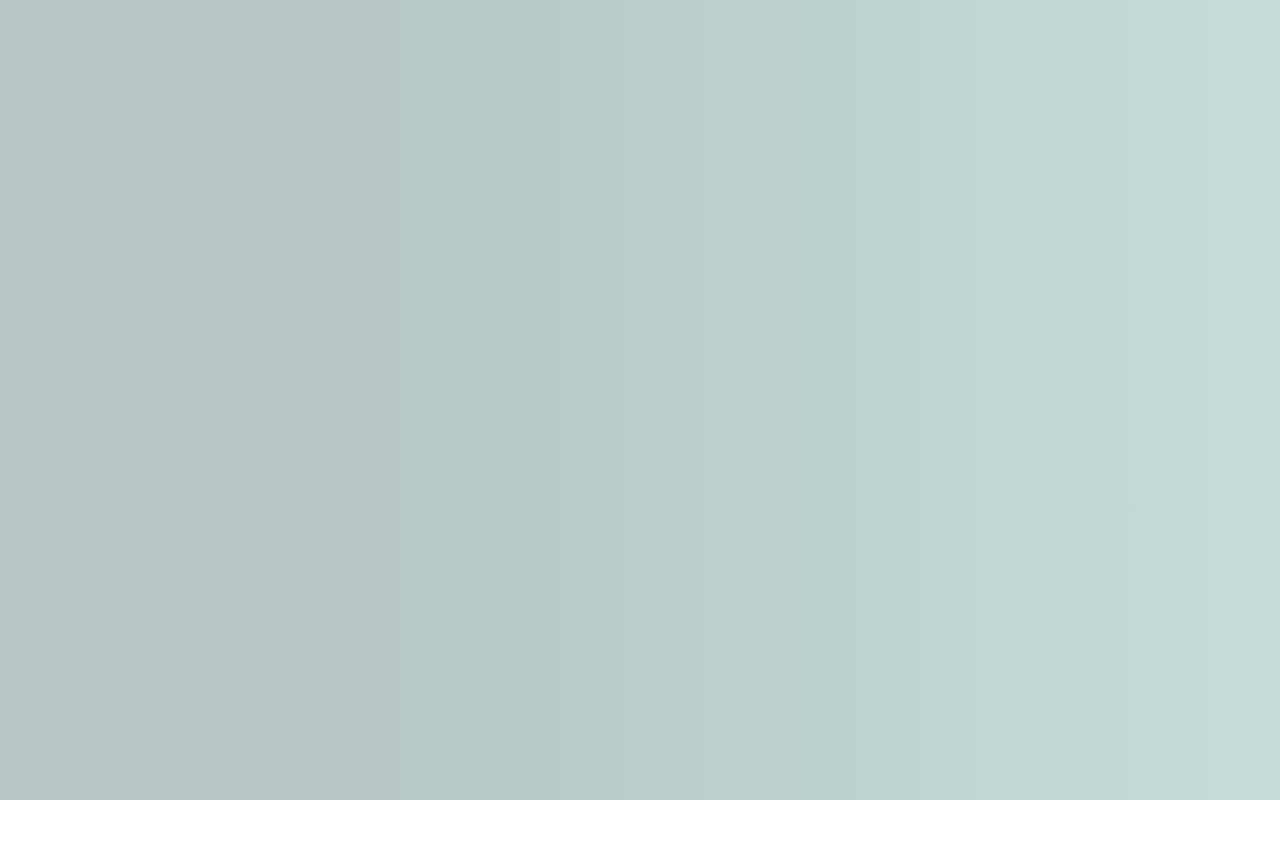
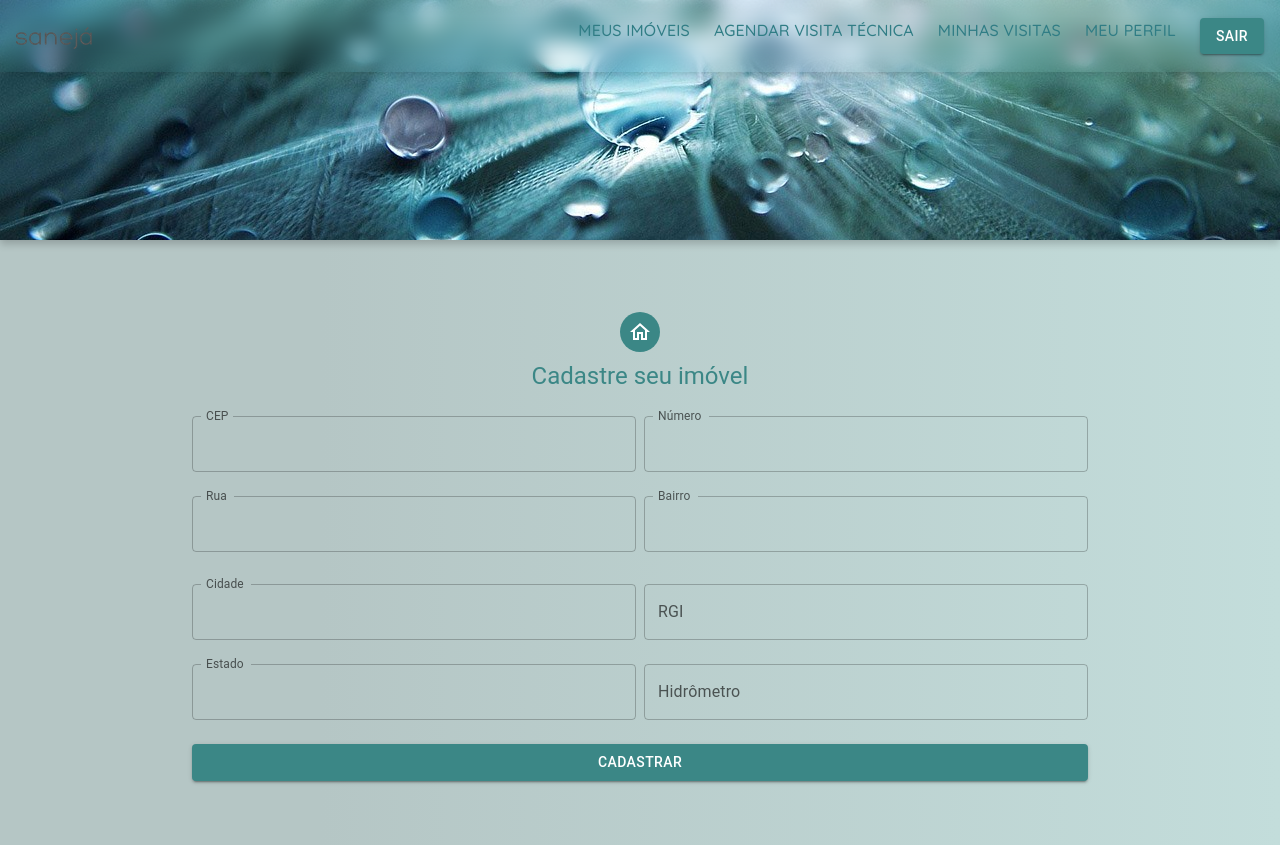
Before and after one commit to VinoLemos/Projeto-SaneJa, a React (Create React App) app: page /cadastro-imovel in a window 1280 px wide. Before the commit this address had no page. Before the commit the page ends 800 px from the top, so only its background shows below. Built offline with nearby package versions, Linux system fonts and the light colour scheme.

Commit message:
Componente de cadastro de imóvel criado e referenciado

```diff
--- a/src/App.js
+++ b/src/App.js
@@ -10,6 +10,7 @@ import RegisterUser from "./components/pages/RegisterUser";
 import Homepage from "./components/pages/Homepage";
 import TechnicalVisit from "./components/pages/TechnicalVisit";
 import Properties from "./components/pages/Properties";
+import RegisterProperty from "./components/pages/RegisterProperty";
 
 function App() {
   return (
@@ -51,6 +52,11 @@ function App() {
           <Route exact path="/home" element={<Homepage />}></Route>
           <Route exact path="/agendamento" element={<TechnicalVisit />}></Route>
           <Route exact path="/imoveis" element={<Properties />}></Route>
+          <Route
+            exact
+            path="/cadastro-imovel"
+            element={<RegisterProperty />}
+          ></Route>
         </Routes>
       </Router>
     </>
--- a/src/components/pages/Properties.js
+++ b/src/components/pages/Properties.js
@@ -12,6 +12,7 @@ import { css } from "@emotion/css";
 import NavigationBar from "../layout/NavigationBar";
 
 import water from "../../img/pixabay-water.jpeg";
+import { Link } from "react-router-dom";
 
 function Properties() {
   return (
@@ -37,7 +38,19 @@ function Properties() {
       </Grid>
       <Button variant="contained" sx={{ marginTop: 4 }}>
         <AddCircleOutlineOutlinedIcon sx={{ marginRight: 1 }} />
-        Novo imóvel
+        <Link
+          to="/cadastro-imovel"
+          className={css`
+            text-decoration: none;
+            color: #fff;
+
+            &:hover {
+              color: #fff;
+            }
+          `}
+        >
+          Novo imóvel
+        </Link>
       </Button>
       <Grid
         item
--- /dev/null
+++ b/src/components/pages/RegisterProperty.js
@@ -0,0 +1,183 @@
+import React from "react";
+import { useForm } from "react-hook-form";
+
+import Grid from "@mui/material/Grid";
+import Box from "@mui/material/Box";
+import Avatar from "@mui/material/Avatar";
+import HomeOutlinedIcon from "@mui/icons-material/HomeOutlined";
+import Typography from "@mui/material/Typography";
+import TextField from "@mui/material/TextField";
+import FormHelperText from "@mui/material/FormHelperText";
+
+import NavigationBar from "../layout/NavigationBar";
+
+import { css } from "@emotion/css";
+
+import SubmitButton from "../layout/SubmitButton";
+
+import water from "../../img/pixabay-water.jpeg";
+
+function RegisterProperty() {
+  const {
+    register,
+    handleSubmit,
+    setValue,
+    formState: { errors },
+  } = useForm();
+
+  const onSubmit = (data) => console.log(data);
+
+  const checkCEP = (e) => {
+    const cleanCep = e.target.value.replace(/\D/g, "");
+    if (!e.target.value) return;
+    fetch(`https://brasilapi.com.br/api/cep/v1/${cleanCep}`)
+      .then((res) => res.json())
+      .then((data) => {
+        console.log(data);
+        setValue("rua", data.street);
+        setValue("bairro", data.neighborhood);
+        setValue("cidade", data.city);
+        setValue("estado", data.state);
+      });
+  };
+
+  return (
+    <Grid container direction="row" justifyContent="center" alignItems="center">
+      <Grid
+        item
+        sm={12}
+        xs={12}
+        sx={{ minHeight: "30vh", boxShadow: "0 4px 8px 0 rgba(0, 0, 0, 0.2)" }}
+      >
+        <img
+          src={water}
+          className={css`
+            object-fit: cover;
+            width: 100vw;
+            height: 30vh;
+            position: absolute;
+            z-index: -1;
+          `}
+          alt="Imagem de gotas de água"
+        />
+        <NavigationBar />
+      </Grid>
+      <Grid item sm={12} xs={12}>
+        <Box
+          sx={{
+            my: 8,
+            mx: 4,
+            display: "flex",
+            flexDirection: "column",
+            alignItems: "center",
+          }}
+        >
+          <Avatar sx={{ m: 1, bgcolor: "primary.main" }}>
+            <HomeOutlinedIcon />
+          </Avatar>
+          <Typography component="h1" variant="h5">
+            Cadastre seu imóvel
+          </Typography>
+          <Box component="form" noValidate sx={{ mt: 1, maxWidth: "70vw" }}>
+            <Grid container spacing={1} marginBottom={2}>
+              <Grid item xs={6} sm={6}>
+                <TextField
+                  InputLabelProps={{ shrink: true }}
+                  margin="normal"
+                  fullWidth
+                  label="CEP"
+                  name="cep"
+                  type="text"
+                  {...register("cep")}
+                  onBlur={checkCEP}
+                />
+                {errors.cep && (
+                  <FormHelperText sx={{ color: "#bf6560" }}>
+                    {errors.cep.message}
+                  </FormHelperText>
+                )}
+                <TextField
+                  InputLabelProps={{ shrink: true }}
+                  margin="normal"
+                  fullWidth
+                  label="Rua"
+                  name="rua"
+                  type="text"
+                  {...register("rua")}
+                />
+              </Grid>
+              <Grid item xs={6} sm={6}>
+                <TextField
+                  InputLabelProps={{ shrink: true }}
+                  margin="normal"
+                  fullWidth
+                  label="Número"
+                  name="numero"
+                  type="number"
+                  {...register("numero", {
+                    required: "Numero obrigatório",
+                  })}
+                />
+                {errors.numero && (
+                  <FormHelperText sx={{ color: "#bf6560" }}>
+                    {errors.numero.message}
+                  </FormHelperText>
+                )}
+                <TextField
+                  InputLabelProps={{ shrink: true }}
+                  margin="normal"
+                  fullWidth
+                  label="Bairro"
+                  name="bairro"
+                  type="text"
+                  {...register("bairro")}
+                />
+              </Grid>
+              <Grid item xs={6} sm={6}>
+                <TextField
+                  InputLabelProps={{ shrink: true }}
+                  margin="normal"
+                  fullWidth
+                  label="Cidade"
+                  name="cidade"
+                  type="text"
+                  {...register("cidade")}
+                />
+                <TextField
+                  InputLabelProps={{ shrink: true }}
+                  margin="normal"
+                  fullWidth
+                  label="Estado"
+                  name="estado"
+                  type="text"
+                  {...register("estado")}
+                />
+              </Grid>
+              <Grid item xs={6} sm={6}>
+                <TextField
+                  margin="normal"
+                  fullWidth
+                  label="RGI"
+                  name="rgi"
+                  type="text"
+                  {...register("rgi")}
+                />
+                <TextField
+                  margin="normal"
+                  fullWidth
+                  label="Hidrômetro"
+                  name="hidrometro"
+                  type="text"
+                  {...register("hidrometro")}
+                />
+              </Grid>
+            </Grid>
+            <SubmitButton text="Cadastrar" onClick={handleSubmit(onSubmit)} />
+          </Box>
+        </Box>
+      </Grid>
+    </Grid>
+  );
+}
+
+export default RegisterProperty;
```
